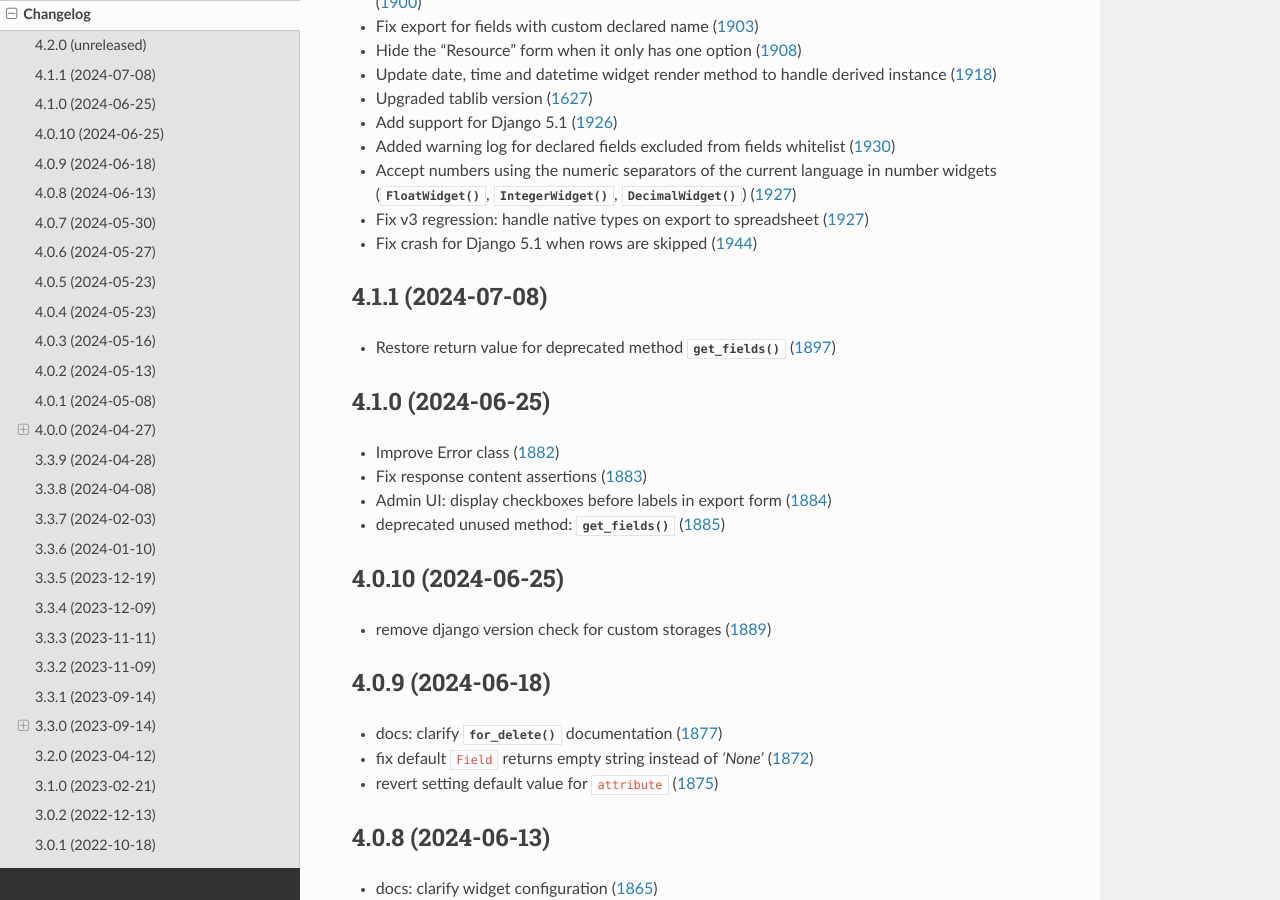
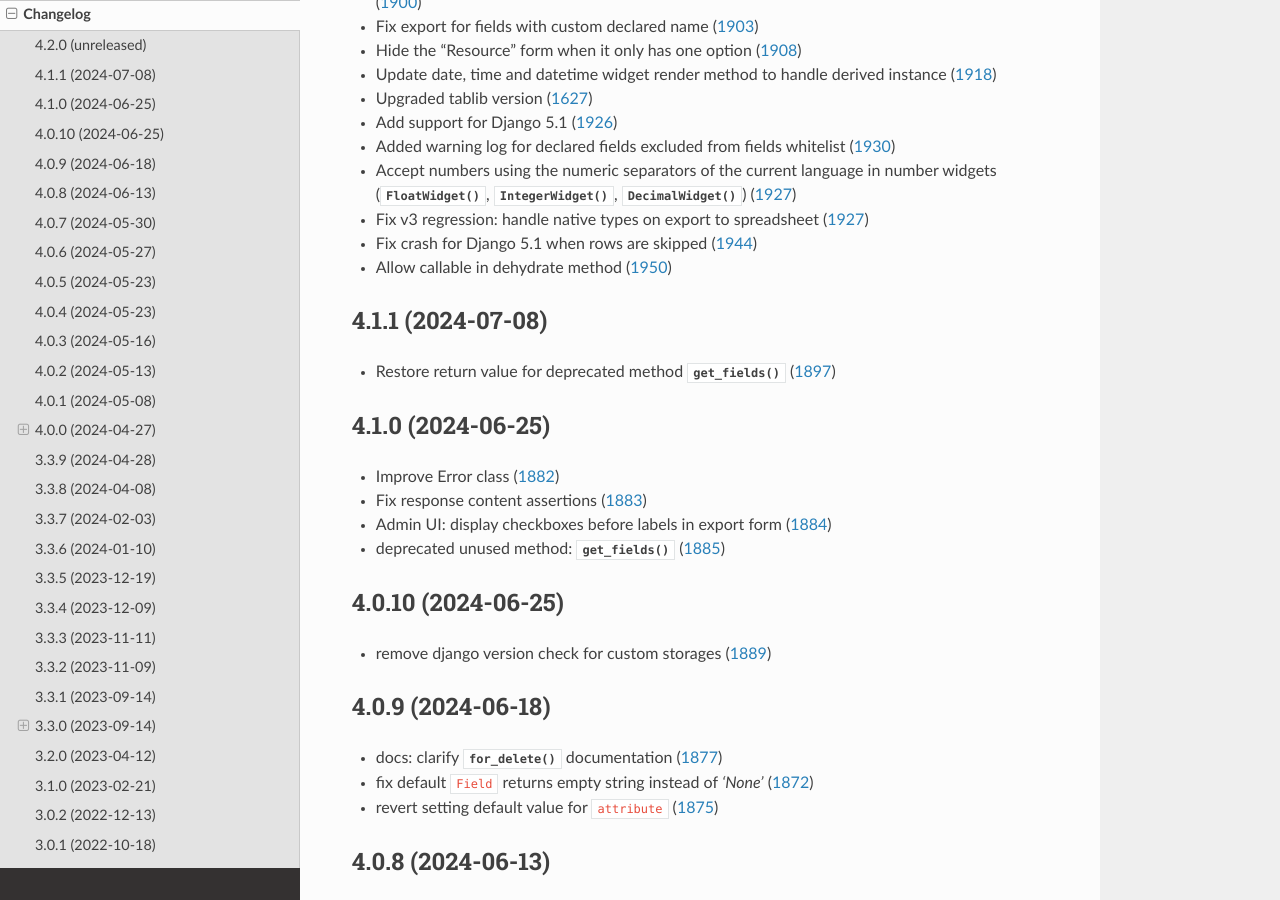
Before and after one commit to django-import-export/django-import-export, a Sphinx documentation site: the page built from docs/changelog.rst, in a window 1280 px wide and 900 px high, scrolled down 448 px. Built offline with Sphinx 7.4.7 and the Read the Docs theme 2.0.0, drawn with Linux system fonts in a browser that asks for light colours; pages that are not in the unit, such as notebooks, are missing from menus; the version number could not be read and is left out.

Commit message:
updated changelog

```diff
--- a/docs/changelog.rst
+++ b/docs/changelog.rst
@@ -22,6 +22,7 @@ This release contains breaking changes.  Please refer to :doc:`release notes<rel
 - Accept numbers using the numeric separators of the current language in number widgets (:meth:`~import_export.widgets.FloatWidget`, :meth:`~import_export.widgets.IntegerWidget`, :meth:`~import_export.widgets.DecimalWidget`) (`1927 <https://github.com/django-import-export/django-import-export/issues/1927>`_)
 - Fix v3 regression: handle native types on export to spreadsheet (`1927 <https://github.com/django-import-export/django-import-export/issues/1927>`_)
 - Fix crash for Django 5.1 when rows are skipped (`1944 <https://github.com/django-import-export/django-import-export/issues/1944>`_)
+- Allow callable in dehydrate method (`1950 <https://github.com/django-import-export/django-import-export/issues/1950>`_)
 
 4.1.1 (2024-07-08)
 ------------------
```
